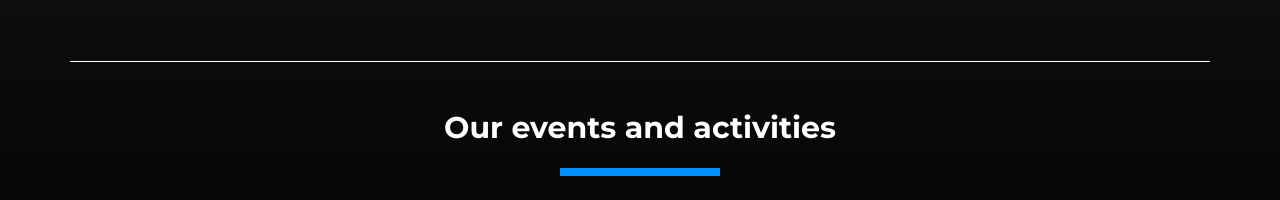
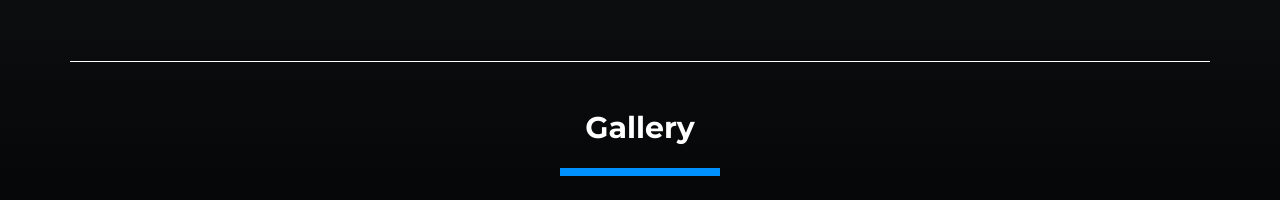
Before and after one commit to sacgov/epickbikes.com, a plain HTML site: page index.html in a window 1280 px wide. Shown: the part 3945-4145 px from the top of the page. Drawn offline with nearby package versions, Linux system fonts and the light colour scheme.

Commit message:
Update index.html

```diff
--- a/index.html
+++ b/index.html
@@ -745,7 +745,7 @@ TO YOUR <b>NEEDS</b>
   </div>
 
   <div class="container events_block" id="ourEvents">
-    <h1 class="title">Our events and activities</h1>
+    <h1 class="title">Gallery</h1>
     <div class="row img_block">
       <!-- <img src="images/events.png" class="img-fluid"> -->
       <ul class="list-unstyled">
```
